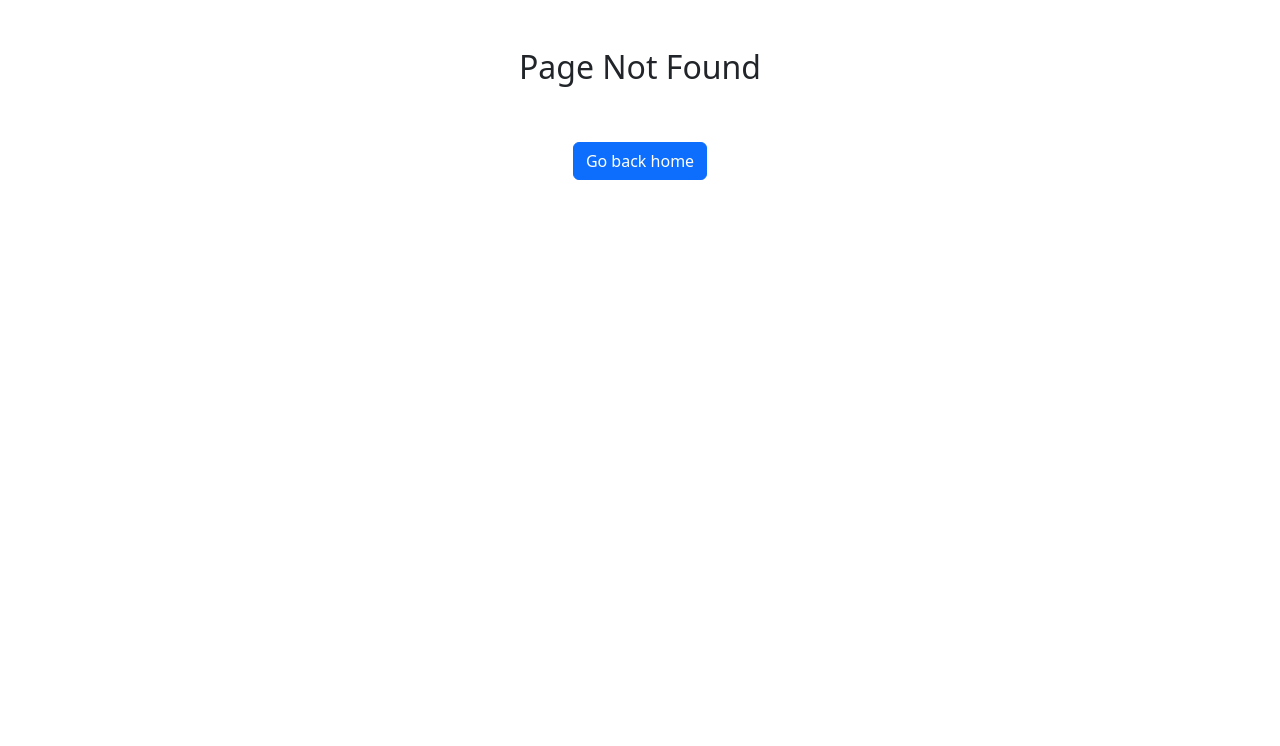
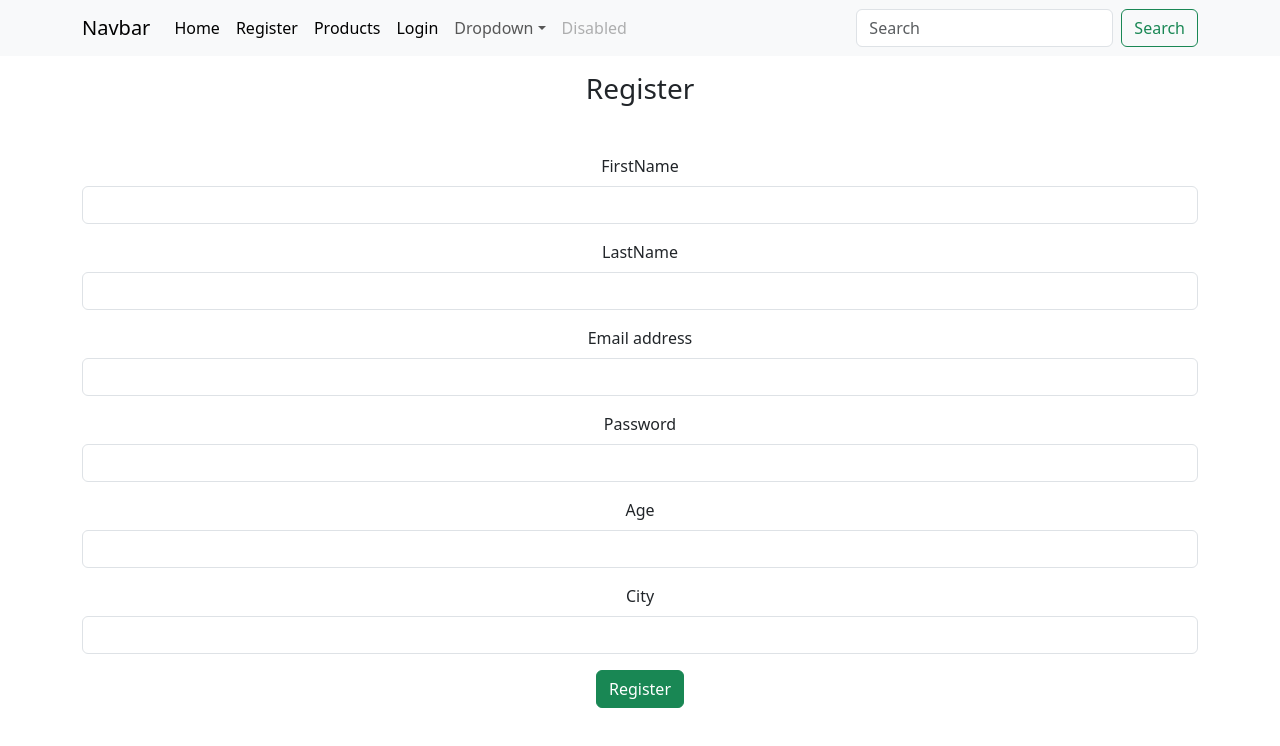
Before and after one commit to fabriziomercurio/react-without, a React (Vite) app: page /register in a window 1280 px wide. Before the commit this address had no page. Shown: the top 746 px of the page. Built offline with nearby package versions, Linux system fonts and the light colour scheme.

Commit message:
register component that talk with php and login with alert

```diff
--- a/src/App.tsx
+++ b/src/App.tsx
@@ -1,4 +1,3 @@
-import { useState } from 'react'
 import './App.css'
 import 'bootstrap/dist/css/bootstrap.min.css'
 import 'bootstrap/dist/js/bootstrap.min.js'
@@ -6,18 +5,12 @@ import Navbar from './components/Navbar'
 import Login from './components/Login'
 
 function App() {
-  const [count, setCount] = useState(0)
 
   return (
     <>
     <Navbar />
     <div className="container mb-5">
       <Login />
-      <div className="card">
-        <button onClick={() => setCount((count) => count + 1)}>
-          count is {count}
-        </button>
-      </div>
     </div>
     </>
   )
--- a/src/components/Login.tsx
+++ b/src/components/Login.tsx
@@ -1,4 +1,4 @@
-import { useEffect, useState } from "react"
+import { useState } from "react"
 
 function Login()
 {
@@ -13,7 +13,8 @@ function Login()
         password:""
     });
 
-   const [count,setCount] = useState<any>(0)
+   const [message,setMessage] = useState<string>();
+   const [alert,setAlert] = useState<boolean>(false);
 
    function handleInputChange(e: { target: { name:any, value:any } })
    {
@@ -25,20 +26,43 @@ function Login()
       })
    }
 
-   function sendValue(e:any)
+   const sendValue = (e:any) =>
    {
      e.preventDefault();
-     alert(formData.email + ' ' + formData.password + '' + document.title);
+     fetch('http://localhost:8080/api/login', {
+      method: 'POST',
+
+      body: JSON.stringify({
+        email:formData.email,
+        password:formData.password
+      })
+     })
+     .then((response) => response.json())
+     .then(result => {
+       if (result.error) {
+             setMessage(result.error);
+             setAlert(true);
+             console.log(alert)
+       }
+       if (result.message) {
+             console.log(result)
+       }
+      }
+    )
    }
-
-   useEffect(() => {
-     document.title = 'Vite + React + TS ' + count
-     console.log(count)
-   }, [count])
-
 
    return(
     <>
+    {
+      alert &&(
+          <div className="alert alert-danger alert-dismissible fade show" role="alert">
+          {message}
+          <button type="button" className="btn-close" data-bs-dismiss="alert" aria-label="Close" onClick={() => {setAlert(false)}} />
+          </div>
+      )
+    }
+
+
     <form onSubmit={sendValue}>
         <div style={{maxWidth: "50%", margin: "0 auto"}}>
         <div className="mb-3">
@@ -52,7 +76,6 @@ function Login()
         <button className="btn btn-danger">Submit</button>
       </div>
     </form>
-    <button className="btn btn-warning mt-5" onClick={() => {setCount(count + 1)}} >SendEffect</button>
     </>
    )
 }
--- a/src/components/Navbar.tsx
+++ b/src/components/Navbar.tsx
@@ -1,3 +1,5 @@
+import { Link } from "react-router"
+
 function Navbar()
 {
    return(
@@ -14,7 +16,13 @@ function Navbar()
                         <a className="nav-link active" aria-current="page" href="#">Home</a>
                     </li>
                     <li className="nav-item">
-                        <a className="nav-link" href="#">Link</a>
+                        <Link className="nav-link active" aria-current="page" to="/register">Register</Link>
+                    </li>
+                    <li className="nav-item">
+                        <Link className="nav-link active" aria-current="page" to="/products">Products</Link>
+                    </li>
+                    <li className="nav-item">
+                        <Link className="nav-link active" aria-current="page" to="/login">Login</Link>
                     </li>
                     <li className="nav-item dropdown">
                         <a className="nav-link dropdown-toggle" href="#" role="button" data-bs-toggle="dropdown" aria-expanded="false">
--- /dev/null
+++ b/src/components/Register.tsx
@@ -0,0 +1,106 @@
+import { useState } from "react";
+import Navbar from "./Navbar"
+
+function Register()
+{
+    interface Register
+    {
+       firstname:string,
+       lastname:string,
+       email:string,
+       password:string,
+       city:string,
+       age:string
+    }
+    const [formData, setFormData] = useState<Partial<Register>>({});
+    const [message,setMessage] = useState<string>();
+    const [success,setSuccess] = useState<boolean>(false);
+
+    function handleInputChange(e:any)
+    {
+       const {name, value} = e.target
+
+       setFormData({
+        ...formData,
+        [name]: value
+        });
+
+       console.log(formData.firstname);
+    }
+
+    const submitForm = (e:any) =>
+    {
+        e.preventDefault();
+        fetch('http://localhost:8080/api/user-register', {
+        method: 'POST',
+        headers: {
+            'Content-Type': 'application/json'
+        },
+        body: JSON.stringify({
+            firstname: formData.firstname,
+            lastname: formData.lastname,
+            email: formData.email,
+            password: formData.password,
+            city: formData.city,
+            age: formData.age
+        })
+        })
+        .then(response => { return response.json();})
+        .then(result => {
+            if (result.success) {
+                setMessage(result.message);
+                setSuccess(true);
+            }
+         })
+        .catch(error => {
+        console.error('Errore nella richiesta:', error.message);
+        });
+
+    }
+    return(
+        <>
+        <Navbar />
+        <h3 className="mt-3">Register</h3>
+
+        {success &&(
+            <div className="container">
+            <div className="alert alert-success alert-dismissible fade show" role="alert">
+                {message}
+                <button type="button" className="btn-close" data-bs-dismiss="alert" aria-label="Close" />
+            </div>
+            </div>
+        )}
+
+        <div className="container mt-5">
+         <form onSubmit={submitForm}>
+            <div className="mb-3">
+                <label htmlFor="exampleFormControlInput1" className="form-label">FirstName</label>
+                <input type="text" name="firstname" className="form-control" id="exampleFormControlInput1" onChange={handleInputChange} />
+            </div>
+            <div className="mb-3">
+                <label htmlFor="exampleFormControlInput1" className="form-label">LastName</label>
+                <input type="text" name="lastname" className="form-control" id="exampleFormControlInput1" onChange={handleInputChange} />
+            </div>
+            <div className="mb-3">
+                <label htmlFor="exampleFormControlInput1" className="form-label">Email address</label>
+                <input type="email" name="email" className="form-control" id="exampleFormControlInput1" onChange={handleInputChange} />
+            </div>
+            <div className="mb-3">
+                <label htmlFor="exampleFormControlInput1" className="form-label">Password</label>
+                <input type="password" name="password" className="form-control" id="exampleFormControlInput1" onChange={handleInputChange} />
+            </div>
+            <div className="mb-3">
+                <label htmlFor="exampleFormControlInput1" className="form-label">Age</label>
+                <input type="text" name="age" className="form-control" id="exampleFormControlInput1" onChange={handleInputChange} />
+            </div>
+            <div className="mb-3">
+                <label htmlFor="exampleFormControlInput1" className="form-label">City</label>
+                <input type="text" name="city" className="form-control" id="exampleFormControlInput1" onChange={handleInputChange} />
+            </div>
+            <button className="btn btn-success">Register</button>
+          </form>
+        </div>
+        </>
+    )
+}
+export default Register
--- a/src/main.tsx
+++ b/src/main.tsx
@@ -5,10 +5,14 @@ import App from './App.tsx'
 import { createBrowserRouter, RouterProvider } from 'react-router'
 import Product from './components/Product.tsx'
 import NotFoundPage from './components/NotFoundPage.tsx'
+import Register from './components/Register.tsx'
+import Login from './components/Login.tsx'
 
 const router = createBrowserRouter([
   {path:'/', element:<App />},
+  {path:'/login', element:<Login />},
   {path:'/products', element:<Product />},
+  {path:'/register', element:<Register />},
   {path:'*', element:<NotFoundPage />}
 ])
 
```
Also changed, not shown: src/components/Product.tsx (+0 -15 lines).
